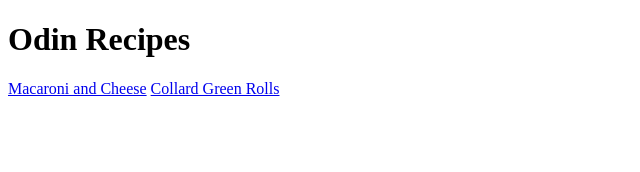
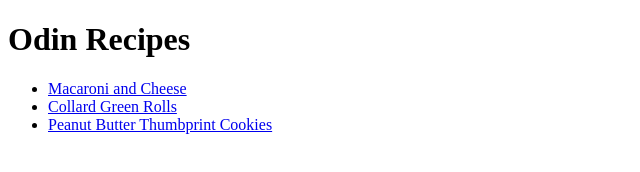
Before and after one commit to Coder-Boat/odin-recipes, a plain HTML site: page index.html in a window 1280 px wide. Shown: the whole page, without its empty margins (0-640 px from the left). Drawn offline with Linux system fonts and the light colour scheme.

Commit message:
Edit index.html

```diff
--- a/index.html
+++ b/index.html
@@ -2,12 +2,15 @@
 <html>
     <head>
         <meta charset="UTF-8">
-        <title></title>
+        <title>Recipes</title>
     </head>
 
     <body>
         <h1>Odin Recipes</h1>
-        <a href="recipes/macaroni.html">Macaroni and Cheese</a>
-        <a href="recipes/collard-rolls.html">Collard Green Rolls</a>
+          <ul>
+             <li><a href="recipes/macaroni.html">Macaroni and Cheese</a></li>
+             <li><a href="recipes/collard-rolls.html">Collard Green Rolls</a></li>
+             <li><a href="recipes/thumbprint-cookies.html">Peanut Butter Thumbprint Cookies</a></li>
+          </ul>
     </body>
 </html>
```
